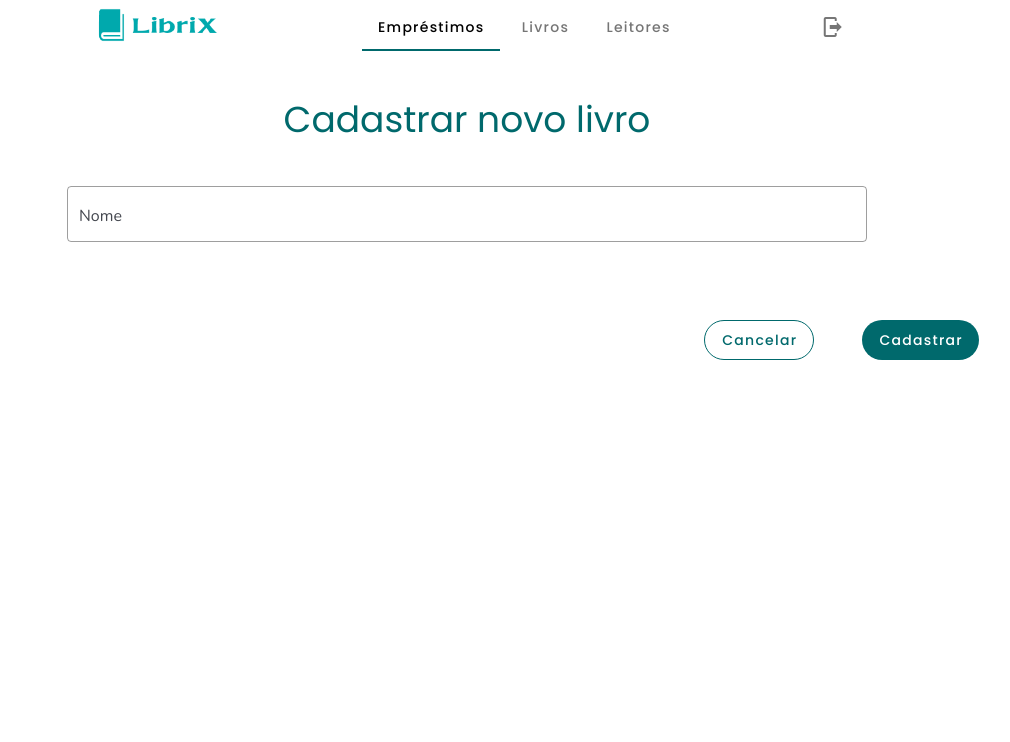
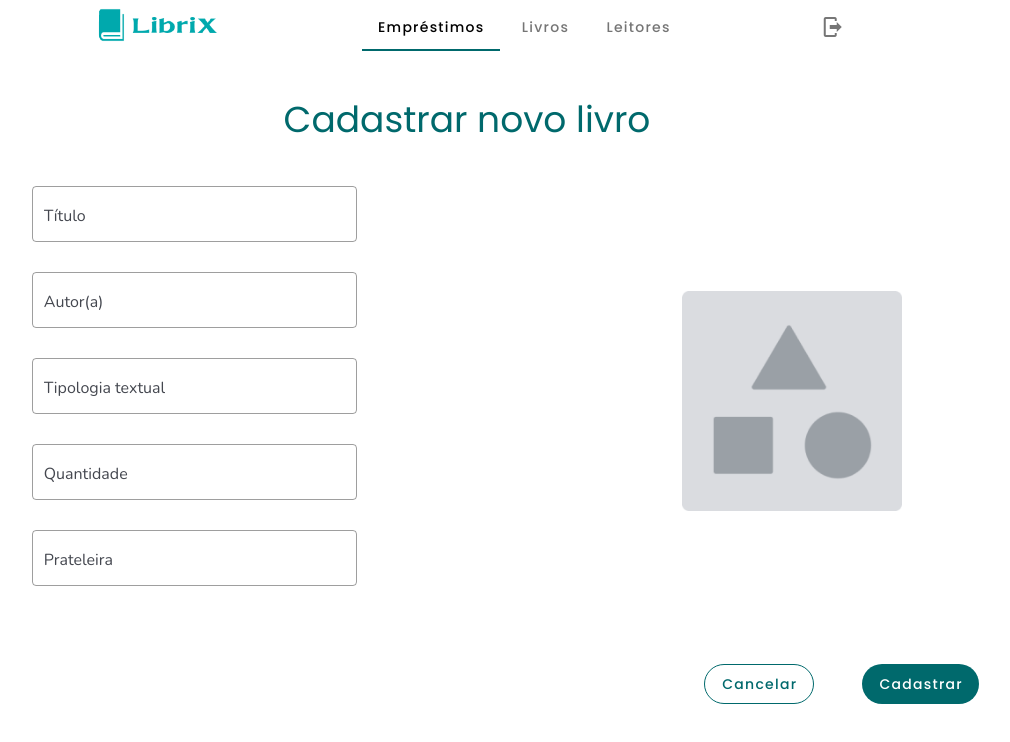
Before and after one commit to nes-facom/front-end, a Vue app: page /livros/cadastrar in a window 1280 px wide. Shown: the top 742 px of the page, without its empty margins (173-1183 px from the left). Built offline with nearby package versions, Linux system fonts and the light colour scheme; sample sign-in values are in the browser's storage.

Commit message:
WIP: finalizando cadastro de livro

```diff
--- a/src/components/ListaDeLivros.vue
+++ b/src/components/ListaDeLivros.vue
@@ -13,10 +13,10 @@
         <div
         id="lista-card-wrapper"
         v-if="livros.length > 0">
-            <CardLeitor
+            <!-- <CardLeitor
             v-for="(livro, index) in livros"
             :key="index"
-            :livro="livro"></CardLeitor>
+            :livro="livro"></CardLeitor> -->
         </div>
         <img v-if="false"
             src="@/assets/images/nenhum-resultado-encontrado.png" alt="Um fantasma com diversos morcegos em volta dele, ambos voando numa noite iluminada por uma lua. Com o texto abaixo deles escrito `Nenhum resultado encontrado`. ">
--- a/src/views/TelaCadastrarLivro.vue
+++ b/src/views/TelaCadastrarLivro.vue
@@ -3,8 +3,7 @@
     <div id="wrapper">
       <BarraDeNavegacao></BarraDeNavegacao>
       <span id="title-cadastrar-livro">Cadastrar novo livro</span>
-      <v-window id="upper-window" v-model="tabSelecionado">
-        <v-window-item :value="0">
+      <div id="upper-window">
         <v-form
               :disabled="formDesabilitado"
               data-cy="formulario"
@@ -12,24 +11,65 @@
               ref="form"
               @submit.prevent="validate()"
             >
-            <section id="credenciais">
+              <div id="wrapper-conteudo">
+                <div id="credenciais">
                 <v-text-field
-                data-cy="input-nome"
-                label="Nome"
-                v-model="nome"
+                  data-cy="input-titulo"
+                  label="Título"
+                  v-model="titulo"
                   outlined
                   required
                   :rules="regrasNome"
                 >
                 </v-text-field>
-            </section>
+                <v-text-field
+                  data-cy="input-autor"
+                  label="Autor(a)"
+                  v-model="autor"
+                  outlined
+                  required
+                  :rules="regrasNome"
+                >
+                </v-text-field>
+                <v-text-field
+                  data-cy="input-tipologia"
+                  label="Tipologia textual"
+                  v-model="tipologia"
+                  outlined
+                  required
+                  :rules="regrasNome"
+                >
+                </v-text-field>
+                <v-text-field
+                  data-cy="input-quantidade"
+                  label="Quantidade"
+                  v-model="quantidade"
+                  outlined
+                  required
+                  :rules="regrasNome"
+                >
+                </v-text-field>
+                <v-text-field
+                  data-cy="input-prateleira"
+                  label="Prateleira"
+                  v-model="prateleira"
+                  outlined
+                  required
+                  :rules="regrasNome"
+                >
+                </v-text-field>
+              </div>
+              <div id="area-foto">
+                <img src="../assets/images/area-foto.png" />
+              </div>
+              </div>
               <section id="wrapper-botoes" v-if="!isLoading">
                 <AlertaInfo
                   v-if="alerta"
                   :mensagem="mensagemAlerta"
                   :fechar="fecharAlerta"
                 ></AlertaInfo>
-              <router-link to="/leitores">
+                <router-link to="/livros">
                   <BotaoPadrao
                     conteudo="Cancelar"
                     :outlined="true"
@@ -42,33 +82,7 @@
                 <v-progress-circular indeterminate></v-progress-circular>
               </section>
             </v-form>
-        </v-window-item>
-        <v-window-item :value="1" id="csv">
-          <DropZone extensaoDoArquivo=".csv"></DropZone>
-          <section id="wrapper-botoes" v-if="!isLoading">
-            <AlertaInfo
-              v-if="alerta"
-              :mensagem="mensagemAlerta"
-              :fechar="fecharAlerta"
-            ></AlertaInfo>
-            <router-link to="/leitores">
-              <BotaoPadrao
-                conteudo="Cancelar"
-                :outlined="true"
-                type="button"
-              ></BotaoPadrao>
-            </router-link>
-            <BotaoPadrao
-              conteudo="Importar"
-              type="button"
-              @click="importarCSV"
-            ></BotaoPadrao>
-          </section>
-          <section id="wrapper-loader" v-if="isLoading">
-            <v-progress-circular indeterminate></v-progress-circular>
-          </section>
-        </v-window-item>
-      </v-window>
+      </div>
     </div>
   </div>
 </template>
@@ -78,8 +92,7 @@ import router from "@/router";
 import AlertaInfo from "@/components/AlertaInfo.vue";
 import BarraDeNavegacao from "@/components/BarraDeNavegacao.vue";
 import BotaoPadrao from "@/components/BotaoPadrao.vue";
-import DropZone from "@/components/DropZone.vue";
-import { cadastrarDocente, cadastrarDiscente } from "@/service/requisicao.js";
+import { cadastrarDocente } from "@/service/requisicao.js";
 import { validarTokenAcesso } from "@/service/autenticacao.js";
 
 export default {
@@ -173,7 +186,6 @@ export default {
     BotaoPadrao,
     BarraDeNavegacao,
     AlertaInfo,
-    DropZone,
   },
 
   mounted() {
@@ -262,36 +274,6 @@ export default {
       }, 5000);
     },
 
-    async autenticarDiscente() {
-      this.formDesabilitado = true;
-      this.isLoading = true;
-      this.alerta = false;
-
-      const dadosCadastrarDiscente = {
-        nome: this.nome,
-        disciplina: this.serieEscolhida,
-        turno: this.turmaEscolhida,
-      };
-
-      const requisicao = await cadastrarDiscente(dadosCadastrarDiscente);
-
-      if (requisicao === 200) {
-        this.formDesabilitado = false;
-        this.isLoading = false;
-        this.tratarSucessoDiscente();
-      } else {
-        this.tratarErroRequisicao(requisicao);
-      }
-    },
-
-    tratarSucessoDiscente() {
-      this.mensagemAlerta = "Discente cadastrado com sucesso!";
-      this.alerta = true;
-      setTimeout(() => {
-        this.fecharAlerta();
-      }, 5000);
-    },
-
     tratarErroRequisicao(requisicao) {
       this.formDesabilitado = false;
       this.isLoading = false;
@@ -372,10 +354,18 @@ export default {
   gap: 4.8rem;
 
   >>> .v-input__slot {
-    width: 100%;
-    max-width: 80rem;
+    width: 50%;
 
-    gap: 1.5rem;
+    gap: 0.7rem;
+  }
+
+  #wrapper-conteudo {
+    display: flex;
+    flex-direction: row;
+    justify-content: center;
+    align-items: center;
+
+    width: 85%;
   }
 
   >>> .v-label {
@@ -405,8 +395,6 @@ export default {
 
   width: 100%;
   max-width: 80rem;
-
-  gap: 3rem;
 }
 
 span {
@@ -451,4 +439,14 @@ span {
   justify-content: end;
   gap: 4.8rem;
 }
+
+#area-foto {
+  display: flex;
+  justify-content: flex-start;
+}
+
+img {
+  height: 22rem;
+  width: 22rem;
+}
 </style>
```
Also changed, not shown: src/assets/images/area-foto.png (added). Lines whose indentation alone changed are shown as unchanged.
